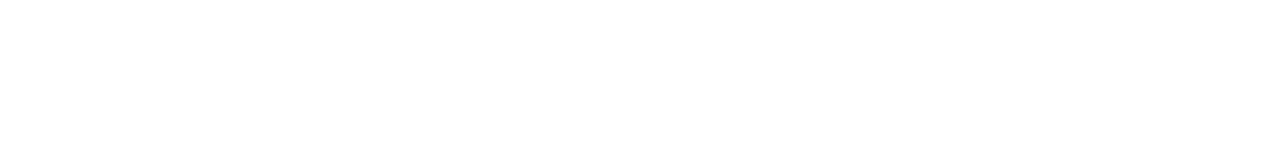
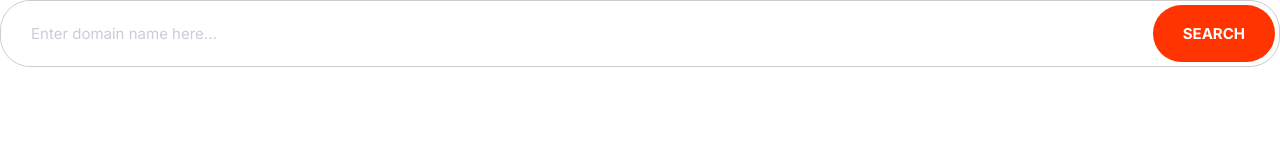
Before and after one commit to Guhanzzz/Moshify, a plain HTML site: page index.html in a window 1280 px wide. Drawn offline with Linux system fonts and the light colour scheme.

Commit message:
inputs updated

```diff
--- a/css/styles.css
+++ b/css/styles.css
@@ -4,6 +4,8 @@
     --color-accent: #ff3400;
     --color-heading: #1b0760;
     --color-body: #918ca4;
+    --color-borders: #ccc;
+    --border-radius: 30px;
 }
 
 *, *::after, *::before{
@@ -172,7 +174,7 @@ a{
 
 /************************** Buttons **************************/
 .btn{
-    border-radius: 40px;
+    border-radius: var(--border-radius);
     border: 0;
     cursor: pointer;
     font-size: 1.8rem;
@@ -238,8 +240,8 @@ a{
 /************************** Buttons **************************/
 
 .input{
-    border-radius: 40px;
-    border: 1px solid #ccc;
+    border-radius: var(--border-radius);
+    border: 1px solid var(--color-borders);
     color: var(--color-heading);
     font-size: 2rem;
     outline: 0;
@@ -250,6 +252,22 @@ a{
     color: #cdcbd7;
 }
 
+.input-group{
+    border: 1px solid var(--color-borders);
+    border-radius: var(--border-radius);
+    display: flex;
+}
+
+.input-group .input{
+    border: none;
+    flex-grow: 1;
+    padding: 1.5rem 3rem;
+}
+
+.input-group .btn{
+    margin: 4px;
+}
+
 @media screen and (min-width: 1024px) {
     .input{
         font-size: 1.5rem;
--- a/index.html
+++ b/index.html
@@ -14,5 +14,14 @@
     <link rel="stylesheet" href="/css/styles.css" />
     <title>Moshify</title>
   </head>
-  <body></body>
+  <body>
+    <div class="input-group">
+      <input
+        type="text"
+        class="input"
+        placeholder="Enter domain name here..."
+      />
+      <button class="btn btn--accent">Search</button>
+    </div>
+  </body>
 </html>
```
Also changed, not shown: inputs.html (+4 -1 lines).
